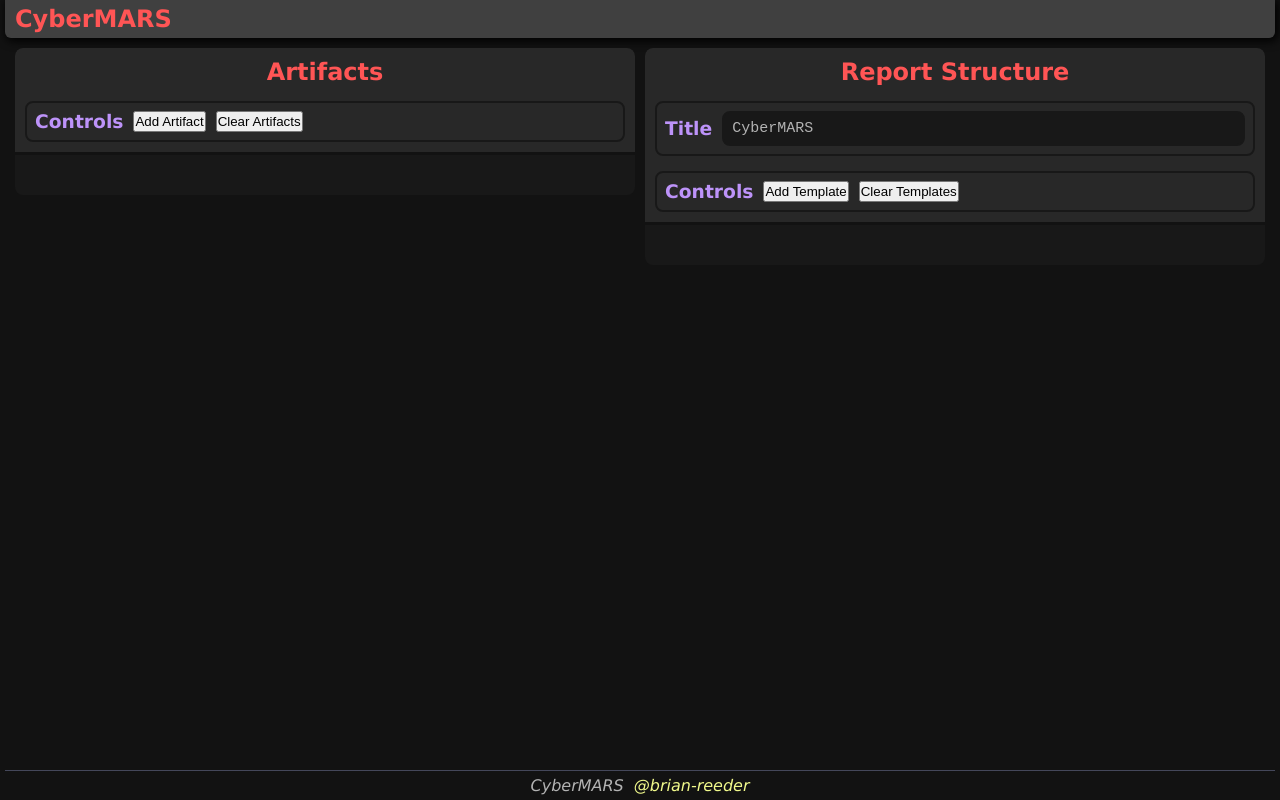
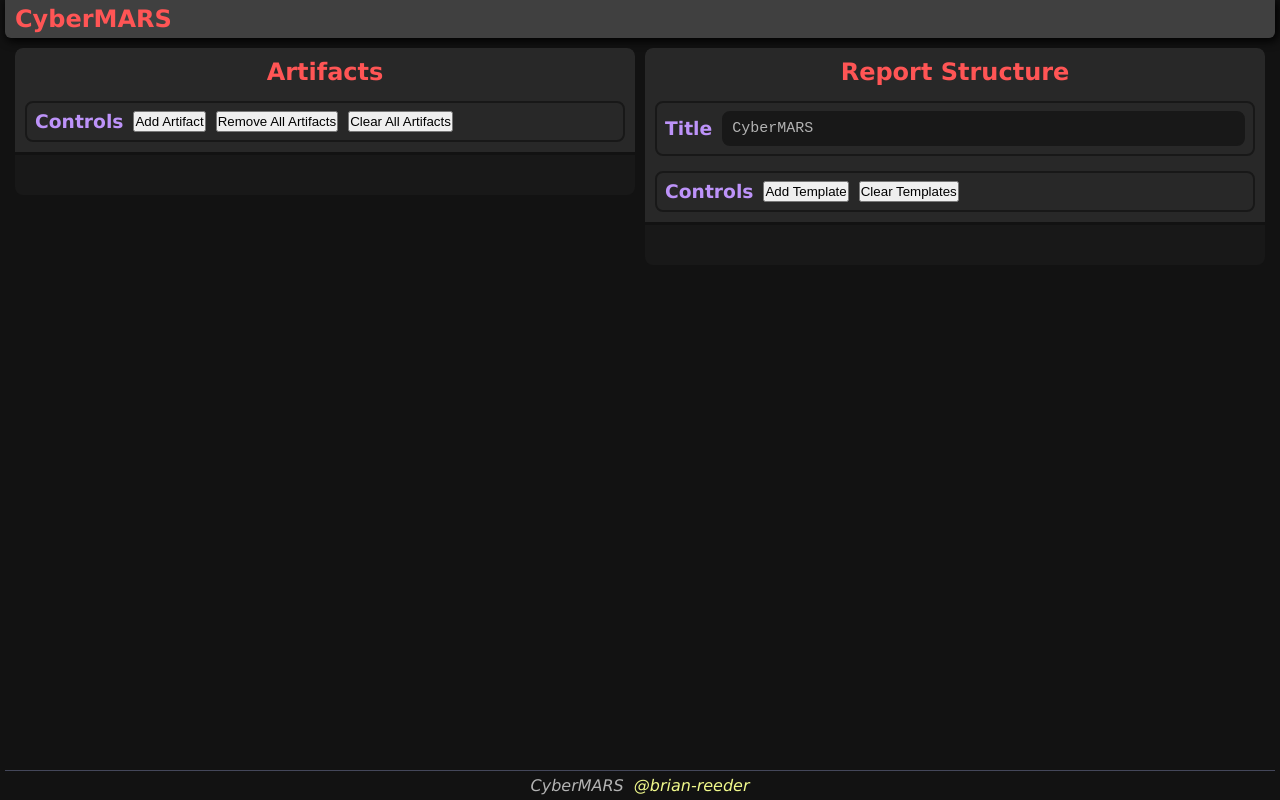
Before and after one commit to brian-reeder/CyberMARS, a Next.js app: page / in a window 1280 px wide. Built offline with nearby package versions, Linux system fonts and the light colour scheme.

Commit message:
Update button typo, add clear all artifacts button

```diff
--- a/components/ArtifactContainer.jsx
+++ b/components/ArtifactContainer.jsx
@@ -17,7 +17,11 @@ export default function ArtifactContainer({ artifacts, ...props }) {
 		        <button
 		          onClick={ props.handleClearArtifacts }
 	                  value="clearArtifacts"
-	                >Clear Artifacts</button>
+	                >Remove All Artifacts</button>
+		        <button
+		          onClick={ () => {} }
+	                  value="clearArtifacts"
+	                >Clear All Artifacts</button>
 		      </div>
 		    </header>
 		    <ul className={ styles.elementContainer }>
```
